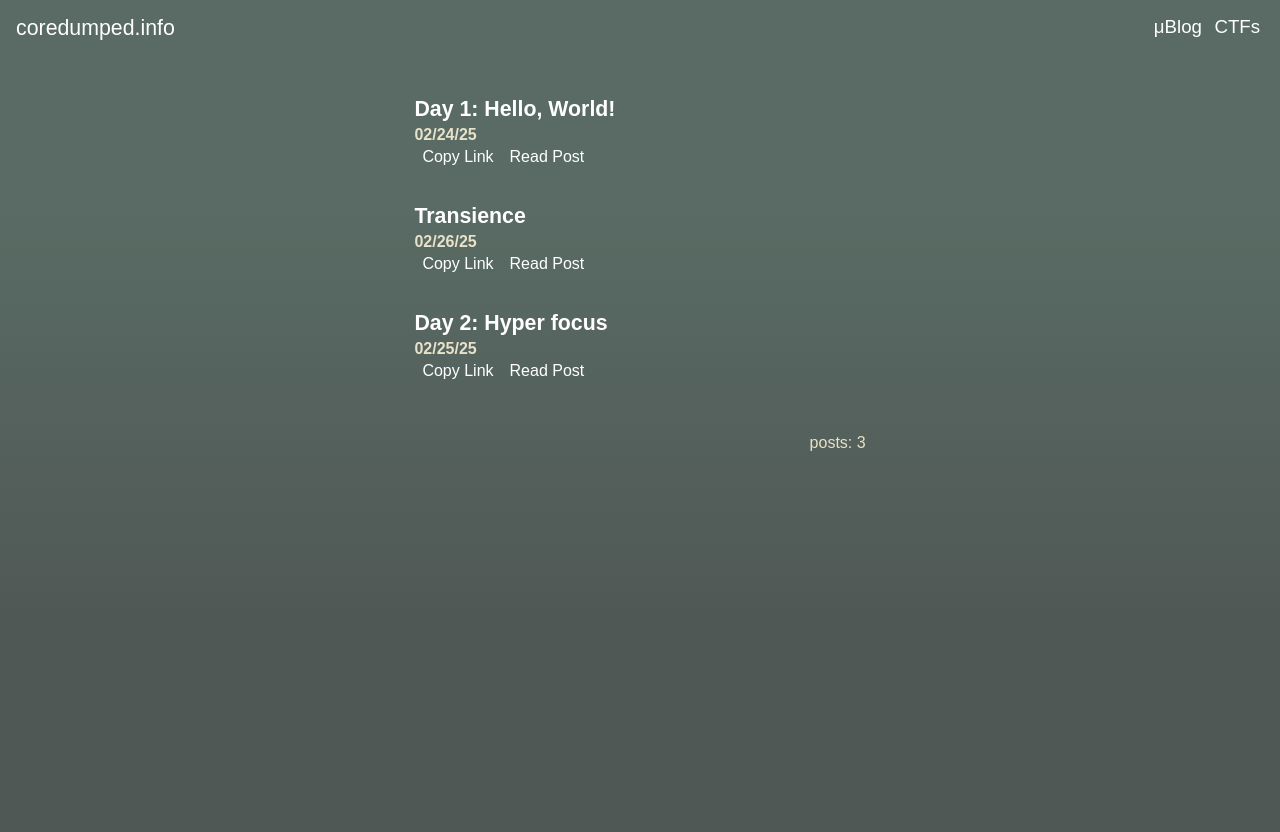
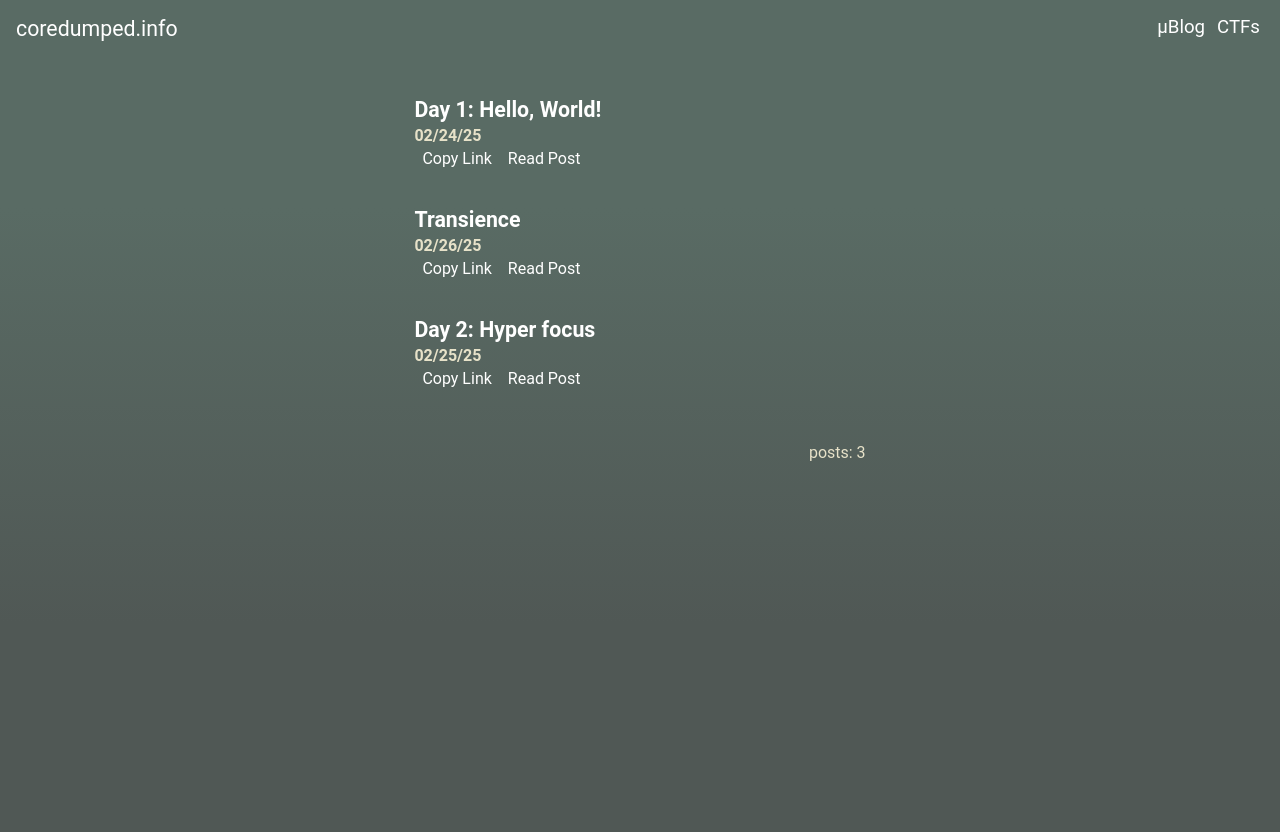
Before and after one commit to Barkerprooks/coredumped.info, a Flask app: page /blog/ in a window 1280 px wide. Run offline with Flask 3, Linux system fonts and the light colour scheme.

Commit message:
change font to roboto

```diff
--- a/static/css/styles.css
+++ b/static/css/styles.css
@@ -40,7 +40,7 @@ body {
     min-height: 100vh;
     padding: 16px 16px;
     color: #e7e2c9;
-    font-family: Arial, sans-serif;
+    font-family: 'Roboto', sans-serif;
     font-size: 12pt;
 }
 
```
